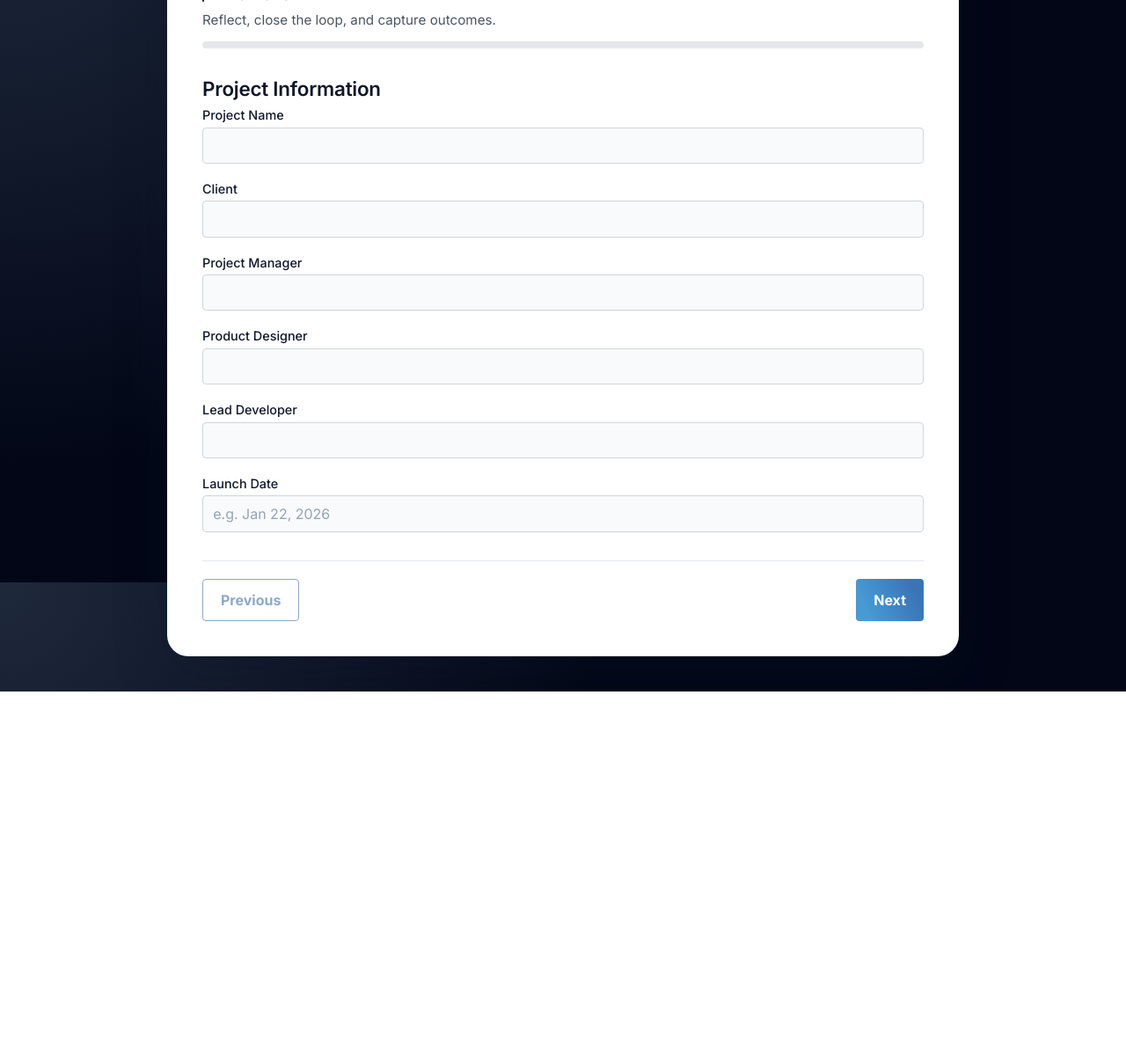
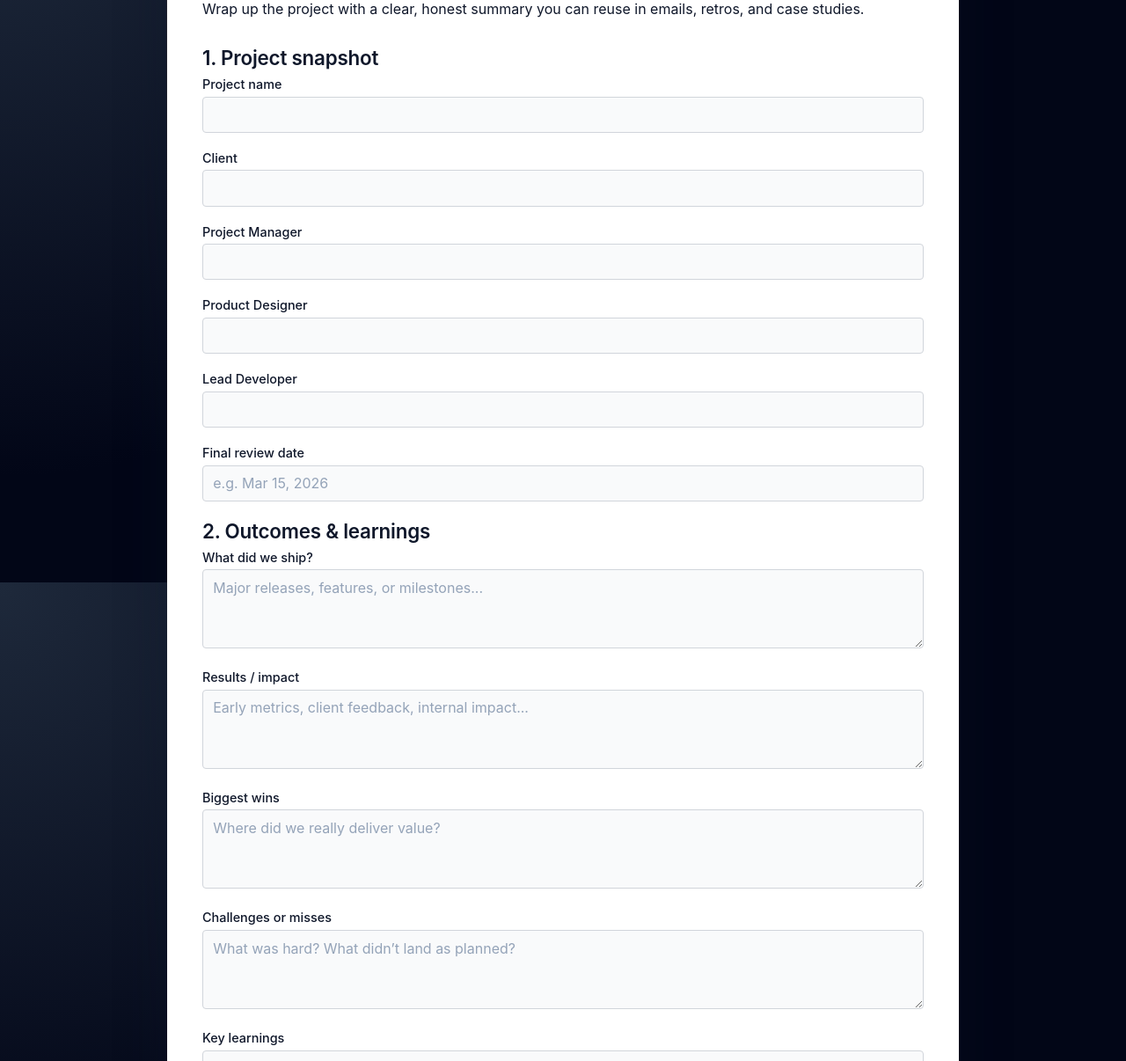
Before and after one commit to lisapancakes/metric-mate, a plain HTML site: page final.html in a window 1280 px wide. Shown: the part 138-1344 px from the top of the page at 88% size. Before the commit the page ends 924 px from the top, so only its background shows below. Drawn offline with Linux system fonts and the light colour scheme; a small style sheet from the web is missing.

Commit message:
Update final.html

```diff
--- a/final.html
+++ b/final.html
@@ -2,55 +2,148 @@
 <html lang="en">
 <head>
   <meta charset="UTF-8" />
-  <meta name="viewport" content="width=device-width, initial-scale=1.0" />
-  <title>Metric Mate – Final Review</title>
-
-  <!-- Inter font -->
-  <link rel="preconnect" href="https://fonts.googleapis.com">
-  <link rel="preconnect" href="https://fonts.gstatic.com" crossorigin>
-  <link
-    href="https://fonts.googleapis.com/css2?family=Inter:wght@400;500;600;700&display=swap"
-    rel="stylesheet"
-  />
-
-  <!-- Font Awesome -->
+  <title>Metric Mate – Final Project Review</title>
+  <meta name="viewport" content="width=device-width, initial-scale=1" />
+  <link rel="stylesheet" href="styles.css" />
+  <!-- Optional: Font Awesome icons (same as other pages) -->
   <link
     rel="stylesheet"
-    href="https://cdnjs.cloudflare.com/ajax/libs/font-awesome/6.5.2/css/all.min.css"
-    integrity="sha512-S+ckYh7Bf7d4U8F1q0H6Q4QSl5gZC+ONsOQGvJwQxZxXv1qR5x8Qq1g1uP6R0kC8rB5j7Sfyx+2YkdE+5CF8wg=="
+    href="https://cdnjs.cloudflare.com/ajax/libs/font-awesome/6.5.0/css/all.min.css"
+    integrity="sha512-1ycn6IcaQQ40/MKBW2W4Rhis/DbvQd6hK3R3Zk5/5hb5hj6c5l5FQ5f5G5Z5X5Z5Z5Z5Z5Z5Z5Z5Z5"
     crossorigin="anonymous"
     referrerpolicy="no-referrer"
   />
-
-  <link rel="stylesheet" href="styles.css" />
 </head>
-
 <body>
-  <main id="app">
+  <div class="app" id="app">
     <header class="app-header">
-      <h1>Metric Mate</h1>
-
-      <div class="survey-pill">
-        <i class="fa-solid fa-flag-checkered"></i>
-        <span>Final Review</span>
-      </div>
-
-      <p class="subtitle">Reflect, close the loop, and capture outcomes.</p>
-
-      <div class="progress">
-        <div class="progress-bar" id="progressBar"></div>
-      </div>
+      <h1>Final project review</h1>
+      <p class="app-subtitle">
+        Wrap up the project with a clear, honest summary you can reuse in emails,
+        retros, and case studies.
+      </p>
     </header>
 
-    <form id="surveyForm">
-      <!-- Steps are rendered by final.js -->
-    </form>
+    <main class="app-main">
+      <form id="finalForm" class="form">
+        <section class="step active" id="final-step-1">
+          <h2>1. Project snapshot</h2>
 
-    <div class="navigation">
-      <button id="prevBtn" class="btn btn-secondary" disabled>Previous</button>
-      <button id="nextBtn" class="btn btn-primary">Next</button>
-    </div>
-  </main>
+          <div class="form-group">
+            <label for="projectName">Project name</label>
+            <input type="text" id="projectName" />
+          </div>
+
+          <div class="form-group">
+            <label for="client">Client</label>
+            <input type="text" id="client" />
+          </div>
+
+          <div class="form-group">
+            <label for="pm">Project Manager</label>
+            <input type="text" id="pm" />
+          </div>
+
+          <div class="form-group">
+            <label for="designer">Product Designer</label>
+            <input type="text" id="designer" />
+          </div>
+
+          <div class="form-group">
+            <label for="dev">Lead Developer</label>
+            <input type="text" id="dev" />
+          </div>
+
+          <div class="form-group">
+            <label for="date">Final review date</label>
+            <input
+              type="text"
+              id="date"
+              placeholder="e.g. Mar 15, 2026"
+            />
+          </div>
+        </section>
+
+        <section class="step active" id="final-step-2">
+          <h2>2. Outcomes & learnings</h2>
+
+          <div class="form-group">
+            <label for="outcomes">What did we ship?</label>
+            <textarea
+              id="outcomes"
+              rows="3"
+              placeholder="Major releases, features, or milestones..."
+            ></textarea>
+          </div>
+
+          <div class="form-group">
+            <label for="results">Results / impact</label>
+            <textarea
+              id="results"
+              rows="3"
+              placeholder="Early metrics, client feedback, internal impact..."
+            ></textarea>
+          </div>
+
+          <div class="form-group">
+            <label for="wins">Biggest wins</label>
+            <textarea
+              id="wins"
+              rows="3"
+              placeholder="Where did we really deliver value?"
+            ></textarea>
+          </div>
+
+          <div class="form-group">
+            <label for="challenges">Challenges or misses</label>
+            <textarea
+              id="challenges"
+              rows="3"
+              placeholder="What was hard? What didn’t land as planned?"
+            ></textarea>
+          </div>
+
+          <div class="form-group">
+            <label for="learnings">Key learnings</label>
+            <textarea
+              id="learnings"
+              rows="3"
+              placeholder="What should we remember for future projects?"
+            ></textarea>
+          </div>
+
+          <div class="form-group">
+            <label for="nextSteps">Next steps or follow-ups</label>
+            <textarea
+              id="nextSteps"
+              rows="3"
+              placeholder="Phase 2 ideas, optimizations, or handoff notes..."
+            ></textarea>
+          </div>
+        </section>
+
+        <section class="summary-section">
+          <h2>3. Final summary</h2>
+          <p class="help-text">
+            This is generated as you type. Paste it into your retro doc, Asana,
+            or a client wrap-up email.
+          </p>
+
+          <textarea id="finalSummary" rows="14" readonly></textarea>
+
+          <div class="form-actions" style="margin-top: 0.75rem;">
+            <button
+              type="button"
+              id="copyFinalSummaryBtn"
+              class="btn btn-primary"
+            >
+              📋 Copy Final Summary
+            </button>
+          </div>
+        </section>
+      </form>
+    </main>
+  </div>
 
   <script src="final.js"></script>
 </body>
```
